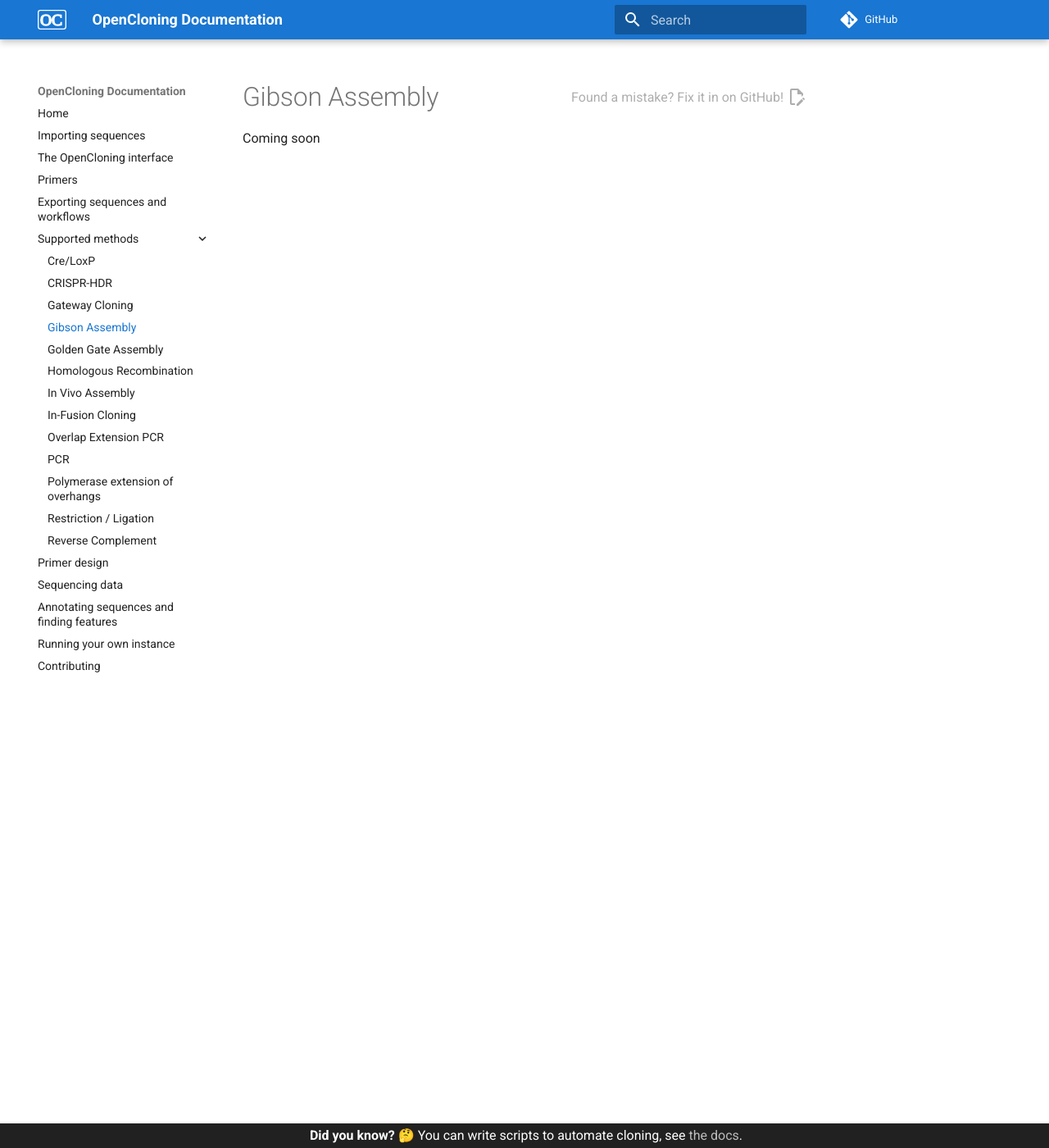
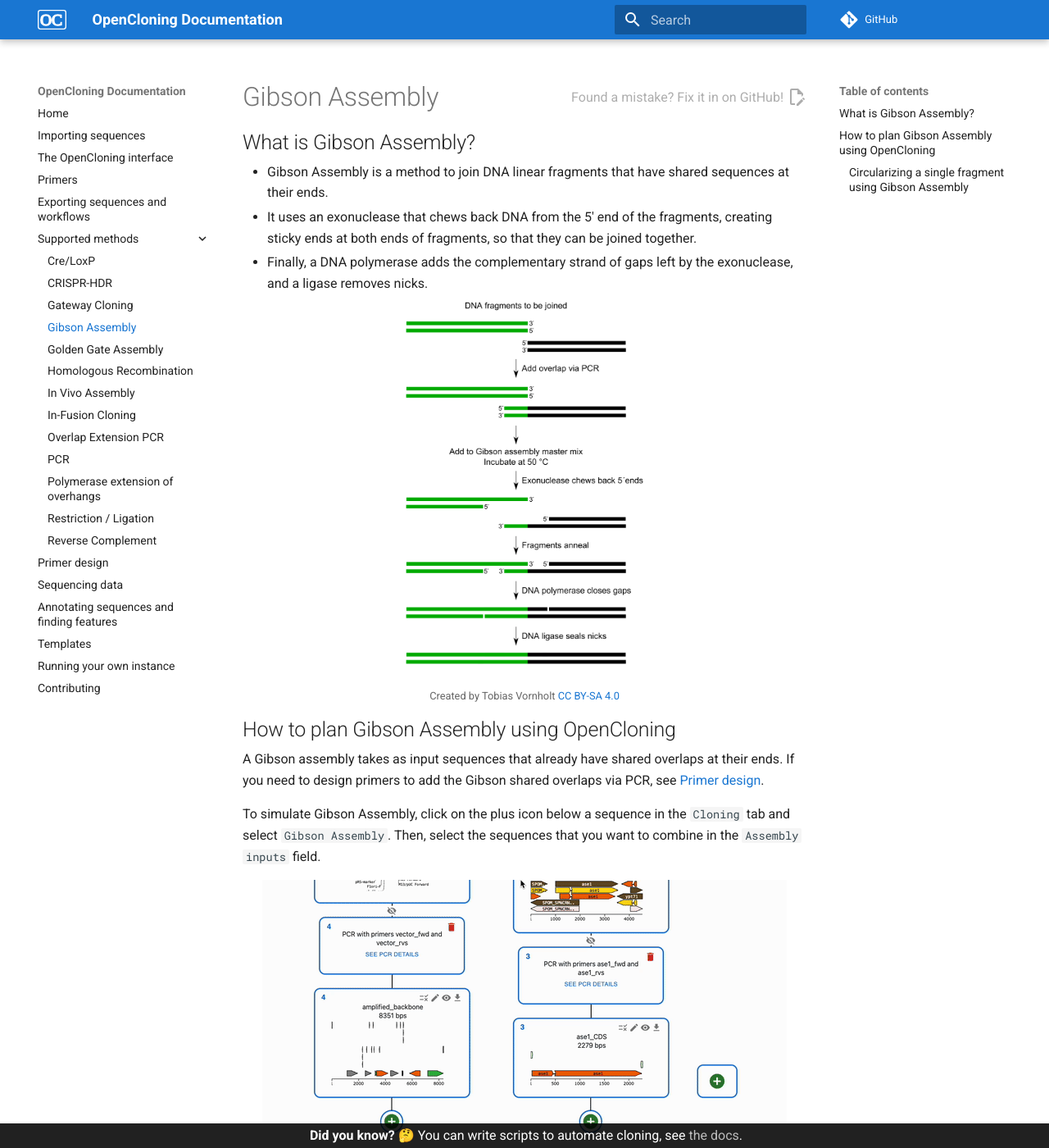
Before and after one commit to OpenCloning/OpenCloning_docs, an MkDocs documentation site: the page built from docs/methods/gibson.md, in a window 1280 px wide and 1400 px high. Shown: the whole window at 82% size. Built offline with MkDocs 1.6.1 and Material for MkDocs 9.7.7, drawn with Linux system fonts in a browser that asks for light colours; comment, search, counter and statistics services are not loaded; some of the changed text lies outside the part shown.

Commit message:
include Gibson Assembly

```diff
--- a/docs/methods/gibson.md
+++ b/docs/methods/gibson.md
@@ -1,3 +1,31 @@
 # Gibson Assembly
 
-Coming soon
+## What is Gibson Assembly?
+
+* Gibson Assembly is a method to join DNA linear fragments that have shared sequences at their ends.
+* It uses an exonuclease that chews back DNA from the 5' end of the fragments, creating sticky ends at both ends of fragments, so that they can be joined together.
+* Finally, a DNA polymerase adds the complementary strand of gaps left by the exonuclease, and a ligase removes nicks.
+
+<div markdown style="max-width: 300px" class="img-container">
+![](../assets/methods/gibson_assembly_wikipedia.png)
+<div markdown class="img-footer">
+Created by Tobias Vornholt [CC BY-SA 4.0](https://creativecommons.org/licenses/by-sa/4.0/)
+</div>
+</div>
+
+
+## How to plan Gibson Assembly using OpenCloning
+
+A Gibson assembly takes as input sequences that already have shared overlaps at their ends. If you need to design primers to add the Gibson shared overlaps via PCR, see [Primer design](../primer_design.md#primer-design-for-gibson-assembly).
+
+To simulate Gibson Assembly, click on the plus icon below a sequence in the `Cloning` tab and select `Gibson Assembly`. Then, select the sequences that you want to combine in the `Assembly inputs` field.
+
+<div markdown style="max-width: 700px" class="img-container">
+![](../assets/methods/gibson_assembly.gif)
+</div>
+
+### Circularizing a single fragment using Gibson Assembly
+
+You can use Gibson Assembly to circularize a single fragment. To do so, don't select any other sequence in the `Assembly inputs` field. And click on `Submit`.
+
+You can also [design primers for this](../primer_design.md#designing-primers-to-circularize-a-single-fragment-using-gibson-assembly).
--- a/docs/stylesheets/extra.css
+++ b/docs/stylesheets/extra.css
@@ -140,3 +140,8 @@ div.admonition p {
 .md-typeset p {
   margin-bottom: 1em;
 }
+
+.img-footer {
+  font-size: 0.8em;
+  color: #666;
+}
--- a/mkdocs.yml
+++ b/mkdocs.yml
@@ -64,5 +64,6 @@ nav:
   - Primer design: primer_design.md
   - Sequencing data: sequencing_data.md
   - Annotating sequences and finding features: annotating_sequences.md
+  - Templates: templates.md
   - Running your own instance: running_your_own_instance.md
   - Contributing: contributing.md
```
Also changed, not shown: docs/primer_design.md (+4 -0 lines), docs/templates.md (added, +3 -0 lines), docs/assets/methods/gibson_assembly.gif (added), docs/assets/methods/gibson_assembly_wikipedia.png (added).
